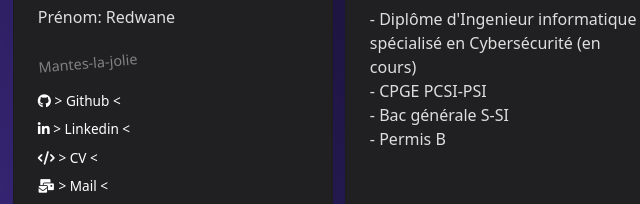
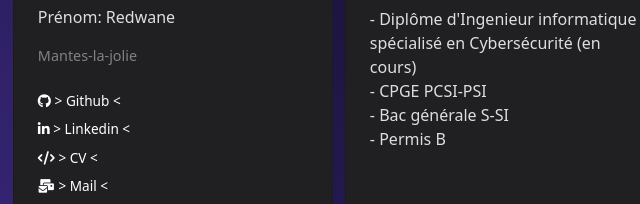
Before and after one commit to Zaynear/Portfolio-ZAGHOUINI-Redwane-main, a plain HTML site: page html/a_propos.html in a window 1280 px wide. Shown: the part 168-372 px from the top of the page, 415-1055 px from the left. Drawn offline with nearby package versions, Linux system fonts and the light colour scheme.

Commit message:
F100 Rotation de la ville

```diff
--- a/css/a_propos.css
+++ b/css/a_propos.css
@@ -94,7 +94,7 @@ html {
 }
 
 .description:nth-child(n) {
-    transform: rotate(-5deg);
+    transform: rotate(-0deg);
 }
 
 .cards:hover>.card:hover {
```
Also changed, not shown: 1 other file.
